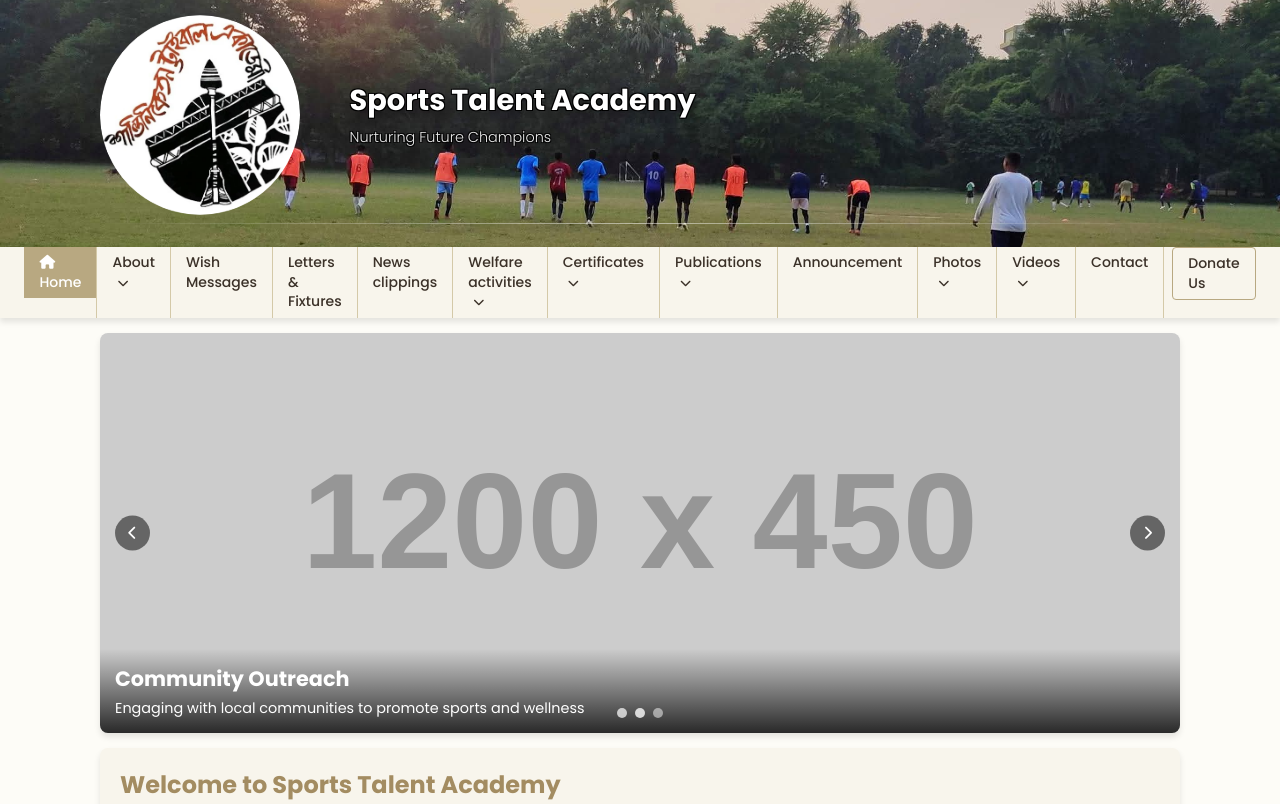
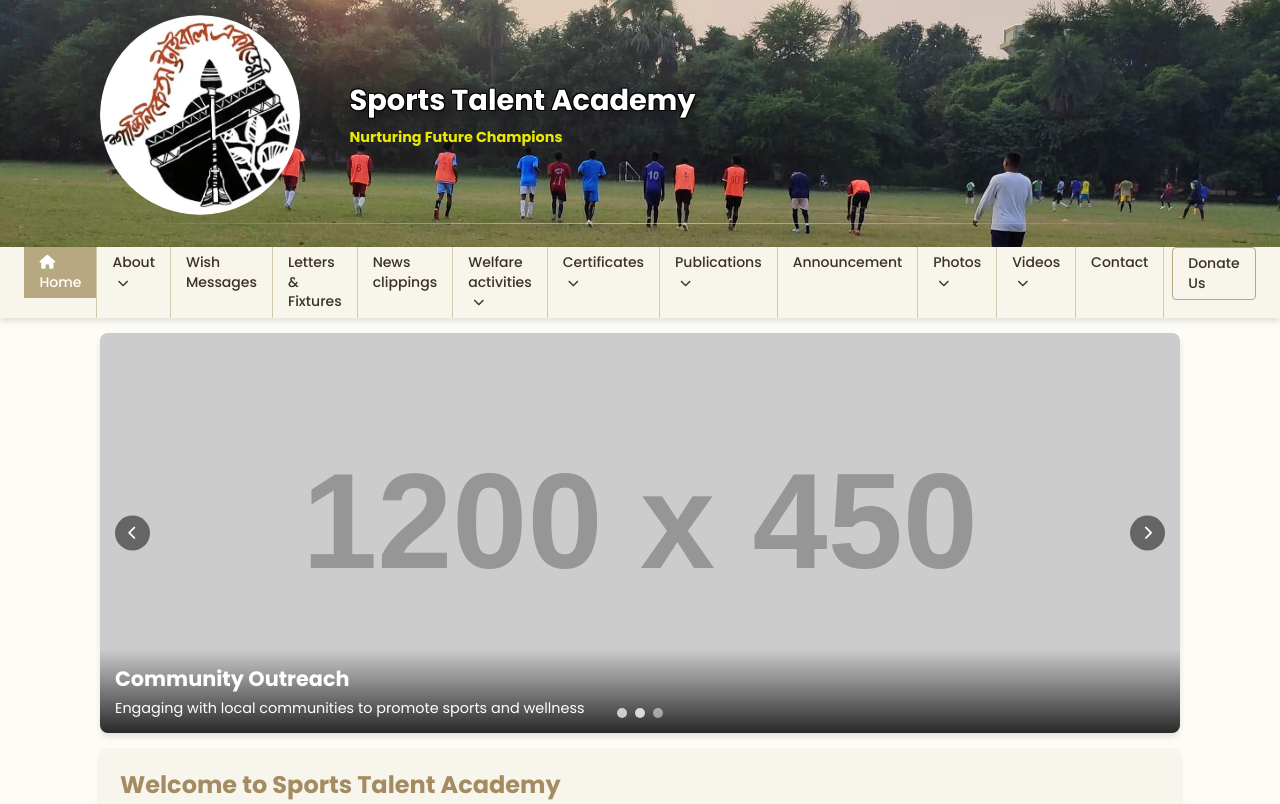
Before and after one commit to FusionWithArt-Identity/SantiniketanTribalAcademy, a plain HTML site: page index.html in a window 1280 px wide. Shown: the top 804 px of the page. Drawn offline with Linux system fonts and the light colour scheme; placeholder pictures from the web are drawn by us.

Commit message:
Update index.html

```diff
--- a/index.html
+++ b/index.html
@@ -92,10 +92,12 @@ header {
 
 .site-subheading {
     font-size: 0.9rem;
-    font-weight: 300;
+    /* UPDATED: Make text bold */
+    font-weight: bold;
     opacity: 0.9;
-    /* NEW: Add black outline and a drop-shadow for a 3D effect */
-    text-shadow: 1px 1px 0 #000, -1px -1px 0 #000, 1px -1px 0 #000, -1px 1px 0 #000, 4px 4px 8px rgba(0, 0, 0, 0.4);
+    /* REMOVED: Text outline and drop-shadow as requested */
+    /* NEW: Change text color to bright yellow */
+    color: #FFFF00;
 }
 
 .divider {
```
